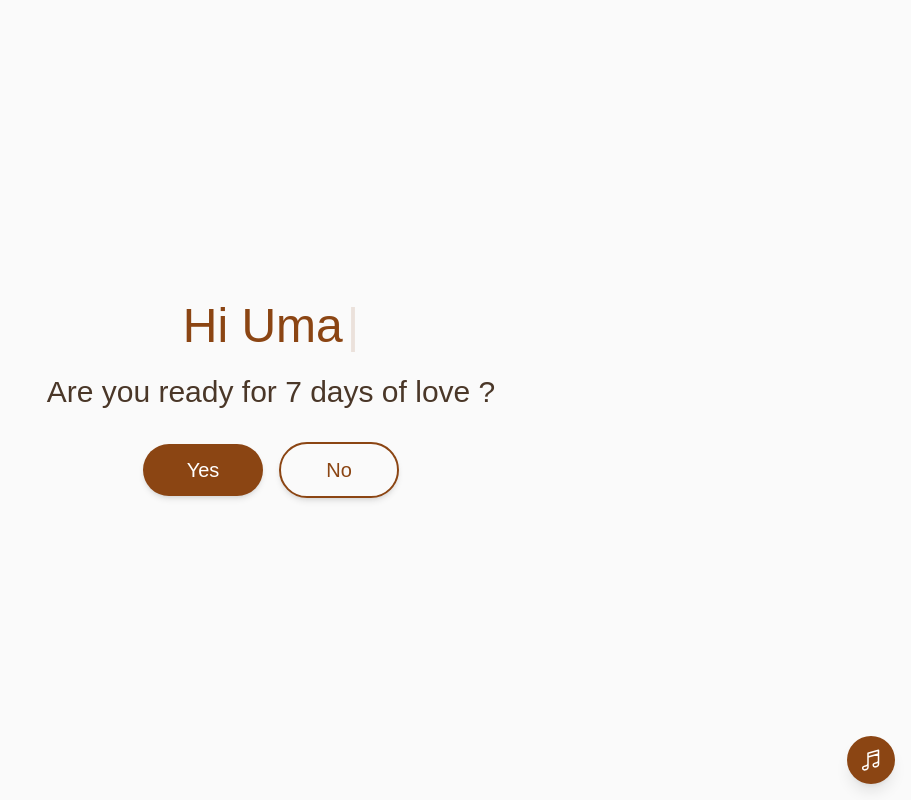
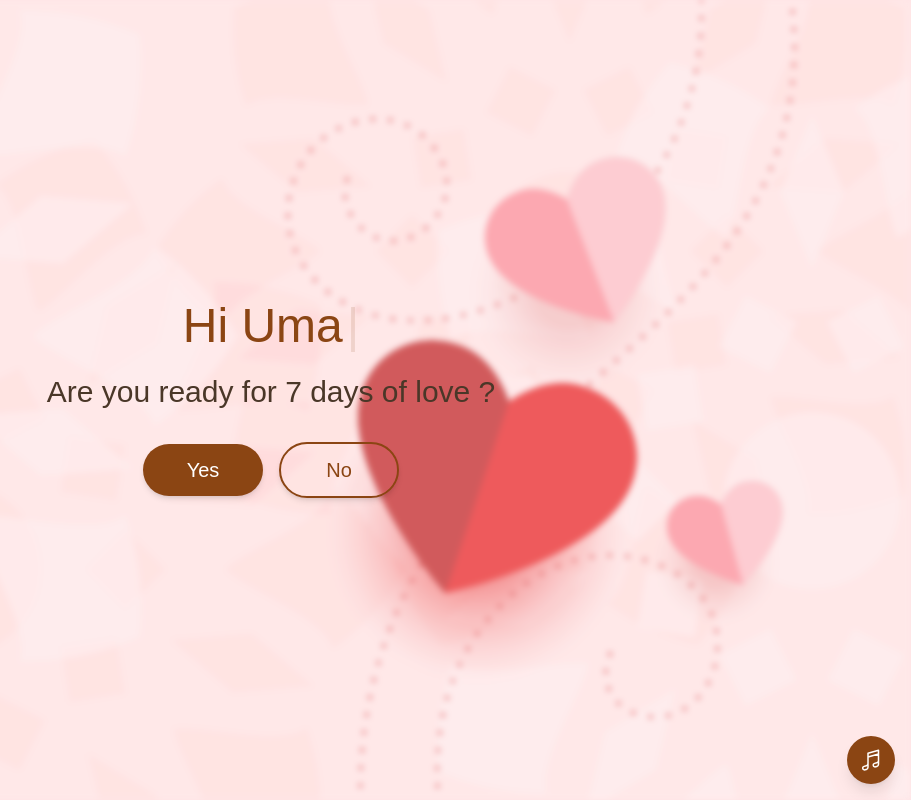
Before and after one commit to Voltamon/valentine2k26, a React (Vite) app: page / in a window 1280 px wide. Shown: the whole page, without its empty margins (369-1280 px from the left). Built offline with nearby package versions, Linux system fonts and the light colour scheme; a web font is replaced by a local one.

Commit message:
Initial Commit

```diff
--- a/src/components/Layout.jsx
+++ b/src/components/Layout.jsx
@@ -1,9 +1,14 @@
 import React from 'react';
+import background from '../assets/background.jpg';
 
 const Layout = ({ children }) => {
     return (
-        <div className="min-h-screen bg-brand-white text-brand-text font-sans flex items-center justify-center p-8 overflow-hidden">
-            <div className="w-full max-w-6xl mx-auto grid grid-cols-1 md:grid-cols-2 gap-12 items-center">
+        <div className="min-h-screen relative flex items-center justify-center p-8 overflow-hidden text-brand-text font-sans">
+            <div
+                className="absolute inset-0 -z-10 bg-cover bg-center bg-no-repeat blur-[3px] opacity-60"
+                style={{ backgroundImage: `url(${background})` }}
+            />
+            <div className="w-full max-w-6xl mx-auto grid grid-cols-1 md:grid-cols-2 gap-12 items-center relative z-10">
                 {children}
             </div>
         </div>
--- a/src/index.css
+++ b/src/index.css
@@ -3,5 +3,5 @@
 @tailwind utilities;
 
 body {
-  background-color: #FAFAFA;
+  background-color: #ffe4e6;
 }
--- a/src/pages/ChocolatePage.jsx
+++ b/src/pages/ChocolatePage.jsx
@@ -19,7 +19,7 @@ const ChocolatePage = () => {
                         />
                     }
                     backImage={chocolate2}
-                    caption="Sweet like you..."
+                    caption="Happy Chocolate Day"
                 />
             </div>
             <div className="contents">
--- a/src/pages/HugPage.jsx
+++ b/src/pages/HugPage.jsx
@@ -19,7 +19,7 @@ const HugPage = () => {
                         />
                     }
                     backImage={hug2}
-                    caption="Warm hugs..."
+                    caption="Happy Hug Day"
                 />
             </div>
             <div className="contents">
--- a/src/pages/KissPage.jsx
+++ b/src/pages/KissPage.jsx
@@ -19,14 +19,14 @@ const KissPage = () => {
                         />
                     }
                     backImage={kiss2}
-                    caption="Sweet kisses..."
+                    caption="Happy Kiss Day"
                 />
             </div>
             <div className="contents">
                 <TypewriterText heading="Sweet kisses..." text="Where would you like a kiss?" />
                 <OptionSelection
                     options={["Forehead", "Cheek", "Lips", "Hand"]}
-                    nextPath="/rose"
+                    nextPath="/valentine"
                 />
             </div>
         </Layout>
--- a/src/pages/PromisePage.jsx
+++ b/src/pages/PromisePage.jsx
@@ -19,7 +19,7 @@ const PromisePage = () => {
                         />
                     }
                     backImage={promise2}
-                    caption="My promise..."
+                    caption="Happy Promise Day"
                 />
             </div>
             <div className="contents">
--- a/src/pages/ProposePage.jsx
+++ b/src/pages/ProposePage.jsx
@@ -47,13 +47,14 @@ const ProposePage = () => {
                 <Polaroid
                     frontComponent={
                         <TenorGif
-                            postId="16167379"
-                            aspectRatio="1.23552"
+                            key={noClickCount > 0 ? "sad-bubu" : "question-bear"}
+                            postId={noClickCount > 0 ? "14526934938512287526" : "16167379"}
+                            aspectRatio={noClickCount > 0 ? "1" : "1.23552"}
                             className="w-full h-full"
                         />
                     }
                     backImage={propose2}
-                    caption="The big question..."
+                    caption="Happy Propose Day"
                 />
             </div>
             <div className="contents">
--- a/src/pages/RosePage.jsx
+++ b/src/pages/RosePage.jsx
@@ -19,7 +19,7 @@ const RosePage = () => {
                         />
                     }
                     backImage={rose2}
-                    caption="For you..."
+                    caption="Happy Rose Day"
                 />
             </div>
             <div className="contents">
--- a/src/pages/TeddyPage.jsx
+++ b/src/pages/TeddyPage.jsx
@@ -19,11 +19,11 @@ const TeddyPage = () => {
                         />
                     }
                     backImage={teddy2}
-                    caption="Cuddles..."
+                    caption="Happy Teddy Day"
                 />
             </div>
             <div className="contents">
-                <TypewriterText heading="Cuddles..." text="How big of a hug do you want?" />
+                <TypewriterText heading="Cuddles..." text="How big of a Teddy do you want?" />
                 <OptionSelection
                     options={["Giant", "Medium", "Tiny", "Me"]}
                     nextPath="/promise"
--- a/src/pages/ValentinePage.jsx
+++ b/src/pages/ValentinePage.jsx
@@ -19,7 +19,7 @@ const ValentinePage = () => {
                         />
                     }
                     backImage={valentine2}
-                    caption="Happy Valentine's!"
+                    caption="Happy Valentine's Day"
                 />
             </div>
             <div className="contents">
```
Also changed, not shown: src/assets/background.jpg (added).
